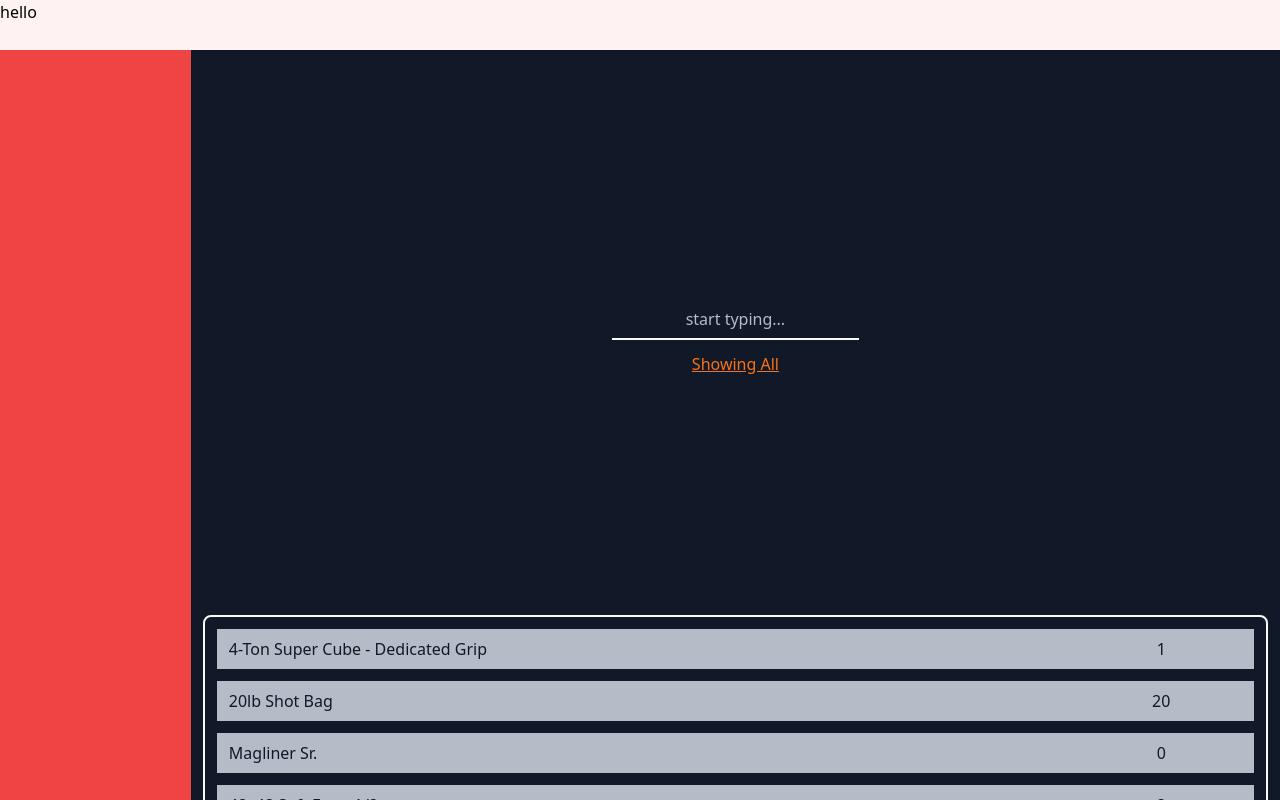
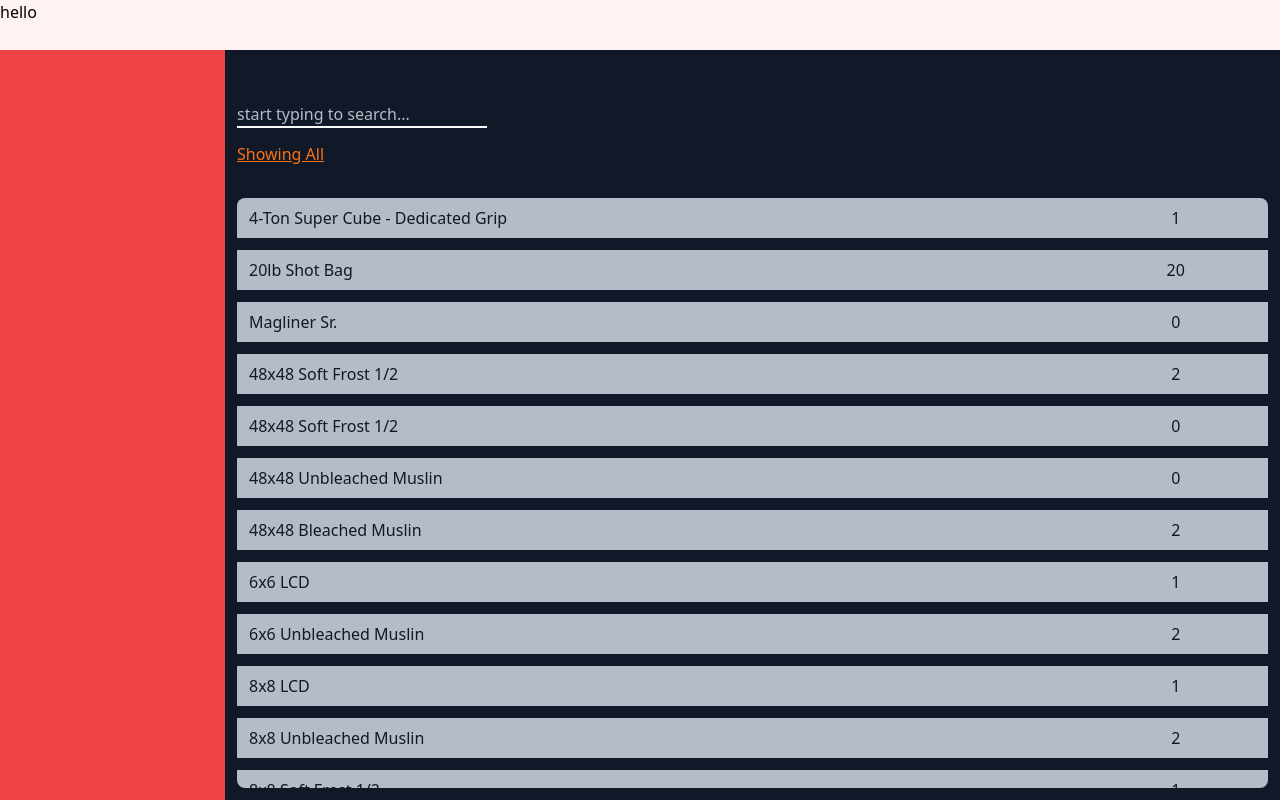
Before and after one commit to rickbau5/gearbox, a Next.js app: page / in a window 1280 px wide. Shown: the top 800 px of the page. Built offline with nearby package versions, Linux system fonts and the light colour scheme.

Commit message:
layout finally

```diff
--- a/src/pages/index.tsx
+++ b/src/pages/index.tsx
@@ -12,19 +12,20 @@ export default function Home() {
         <link rel="icon" href="/favicon.ico" />
       </Head>
 
-      <main className="flex flex-col bg-blue">
+      <div className={styles.app}>
+        <main className="flex flex-col h-full bg-blue">
           <div className={`${styles.header} bg-red-50`}>
             <div>hello</div>
           </div>
-        <div className="flex flex-row">
+          <div className={`${styles.rest} flex flex-row`}>
             <div className={`${styles.sidebar} bg-red-500`}>
-
             </div>
-          <div className="w-full p-3">
+            <div className="flex w-full m-3">
               <ListPage/>
             </div>
           </div>
         </main>
+      </div>
     </>
   )
 }
--- a/src/pages/list_page.tsx
+++ b/src/pages/list_page.tsx
@@ -88,33 +88,36 @@ const ListPage = ({ className }: ListPageProps) => {
 
   return (
     <>
-        <div id="search" className="h-1/6 flex flex-col justify-center items-center">
-        <div className="flex flex-col items-center w-full h-10">
+      <div className="flex flex-col w-full">
+        <div id="search" className="items-start mt-10 pb-3 last:pb-0">
+          <div className="h-10">
               <input
               name="search-input"
-            className="transition-all ease-in-out focus:w-full h-full border-b-2 border-white text-white placeholder-light-blue outline-none bg-transparent p-1 pl-2 pr-2 text-center focus:placeholder-opacity-0"
-            placeholder="start typing..."
+              className="transition-all ease-in-out border-b-2 border-white focus:border-orange text-white placeholder-light-blue outline-none bg-transparent focus:placeholder-opacity-0"
+              style={{width: "250px"}}
+              placeholder="start typing to search..."
               value={searchTerm}
               onChange={e => handleSearchTerm(e.target.value)}
               ref={searchInput}
               />
           </div>
-        <div className="text-center pt-3">
-            <p
+          <div>
+              <span
               className="cursor-pointer underline text-orange"
               onClick={() => handleClickShowingAll(!showingAll)}
               >
               { showingAll ? "Showing All" : "Showing Selected"}
-            </p>
+              </span>
           </div>
         </div>
-        <div id="results" className="h-5/6 p-3 flex flex-col items-center border-white content-center select-none overflow-y-auto border-2 rounded-lg">
+        <div id="results" className="mt-5 flex flex-col items-center content-center select-none overflow-y-auto rounded-lg">
           <ItemList
               items={Array.from(box.values())}
               displayItem={searchMatches}
               onClickItem={(item: Item) => { handleClickItem(item); return true }}
               />
         </div>
+      </div>
     </>
   )
 }
--- a/src/styles/Home.module.css
+++ b/src/styles/Home.module.css
@@ -1,8 +1,20 @@
+.app {
+  height: 100vh;
+  max-height: 100vh;
+  margin: 0;
+}
+
 .header {
-  height: 50px;
-  width: 100%;
+  flex: 0 1 50px;
+}
+
+.rest {
+  display: flex;
+  flex-direction: row;
+  flex: 1 1 auto;
+  max-height: calc(100% - 50px);
 }
 
 .sidebar {
-  width: 225px;
+  flex: 1 0 225px;
 }
```
Lines whose indentation alone changed are shown as unchanged.
